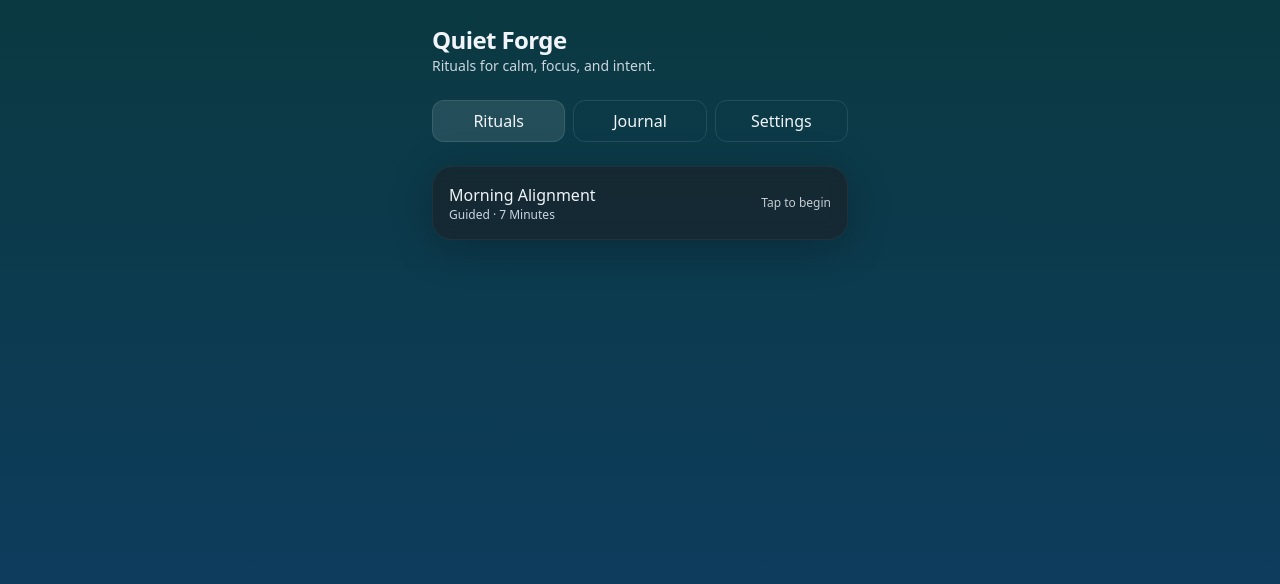
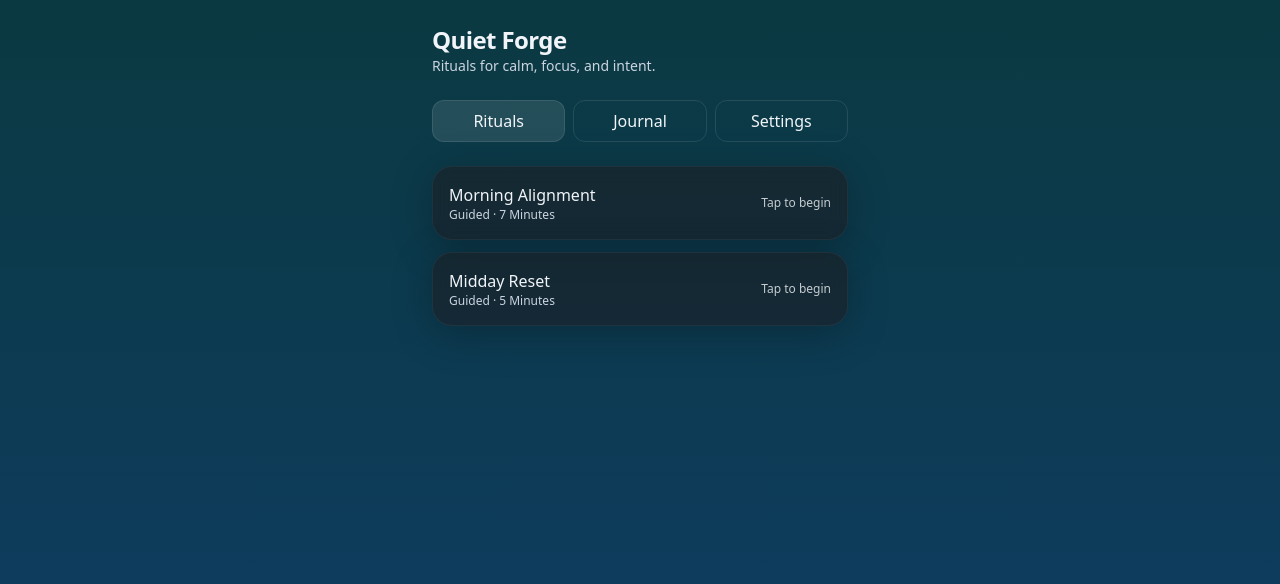
Before and after one commit to DavidGordonLang/QF-Rituals, a React (Vite) app: page / in a window 1280 px wide. Shown: the top 584 px of the page. Built offline with nearby package versions, Linux system fonts and the light colour scheme.

Commit message:
Update stockRituals.ts

```diff
--- a/src/data/stockRituals.ts
+++ b/src/data/stockRituals.ts
@@ -1,23 +1,43 @@
 export type Section = { id: string; label: string; seconds: number; kind: "settle"|"breath"|"posture"|"intention" };
-export type Ritual = { id: string; name: string; guided: boolean; totalSeconds: number; sections: Section[]; description?: string; };
+export type RitualType = "guided" | "instant";
+export type Ritual = {
+  id: string; name: string; guided: boolean; type: RitualType;
+  totalSeconds: number; sections: Section[]; description?: string; instructions?: string[];
+};
 
 const MA_SECTIONS: Section[] = [
-  { id: "settle",   label: "Settle",    seconds: 60,  kind: "settle" },
-  { id: "breath",   label: "Breathing", seconds: 120, kind: "breath" },
-  { id: "posture",  label: "Posture",   seconds: 120, kind: "posture" },
-  { id: "intention",label: "Intention", seconds: 120, kind: "intention" }
+  { id: "settle",    label: "Settle",    seconds: 60,  kind: "settle" },
+  { id: "breathing", label: "Breathing", seconds: 120, kind: "breath" },
+  { id: "posture",   label: "Posture",   seconds: 120, kind: "posture" },
+  { id: "intention", label: "Intention", seconds: 120, kind: "intention" }
 ];
 
 export const stockRituals: Ritual[] = [
   {
-    id: "morning-alignment",
+    id: "morning_alignment",
     name: "Morning Alignment",
     guided: true,
+    type: "guided",
     totalSeconds: MA_SECTIONS.reduce((s,x)=>s+x.seconds,0),
     sections: MA_SECTIONS,
-    description: "A seven-minute alignment: settle, breathe (4-4-6), posture, and set intention."
-  }
+    description: "Begin the day grounded. Gentle breathwork followed by intent-setting to align mind and body.",
+    instructions: [
+      "Sit comfortably. Close your eyes.",
+      "Inhale 4s · Hold 4s · Exhale 6s. Follow the glow.",
+      "Stack posture: feet, hips, ribs, head.",
+      "Set one clear intention for the day ahead."
+    ]
+  },
+  {
+    id: "midday_reset",
+    name: "Midday Reset",
+    guided: true,
+    type: "guided",
+    totalSeconds: 300,
+    sections: [{id:"mid",label:"Reset",seconds:300,kind:"settle"}],
+    description: "Release tension and recenter halfway through the day."
+  },
+  // (we can add the rest later)
 ];
 
-export const minutesLabel = (totalSeconds: number) =>
-  `${Math.round(totalSeconds/60)} Minutes`;
+export const minutesLabel = (totalSeconds: number) => `${Math.round(totalSeconds/60)} Minutes`;
```
